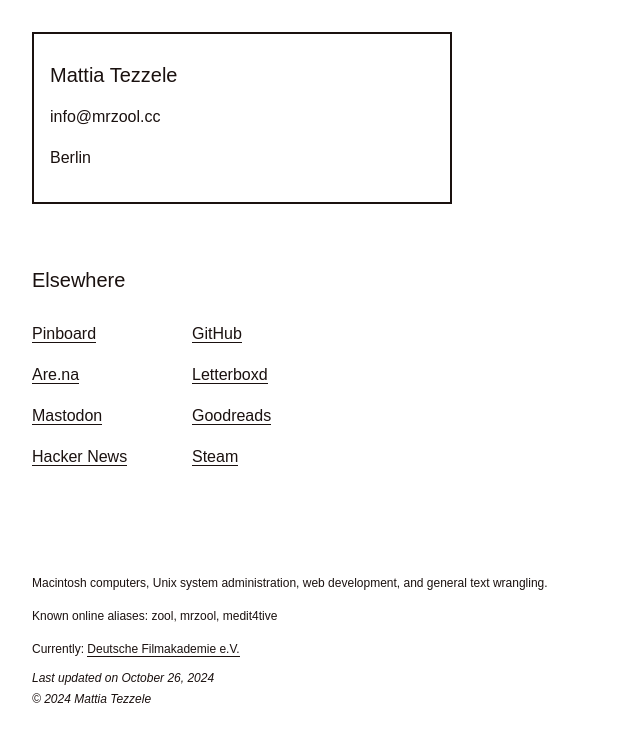
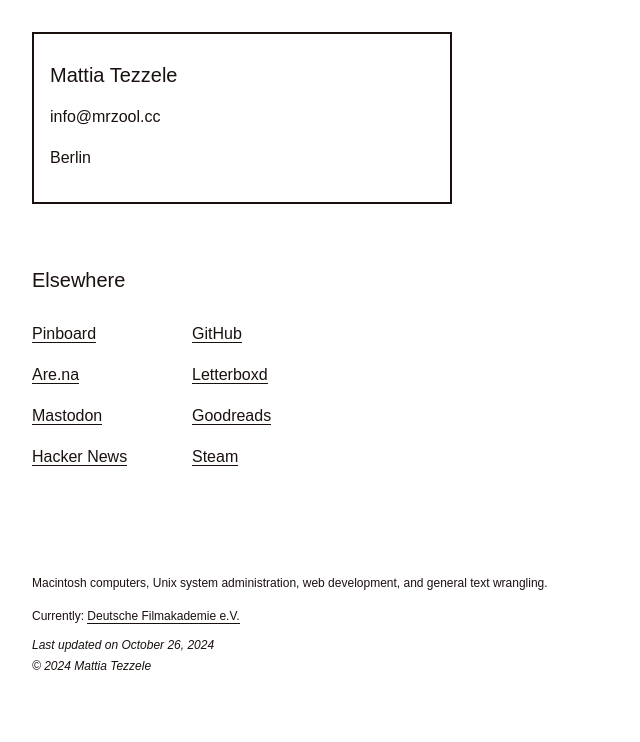
Before and after one commit to mrzool/mrzool.github.io, a Jekyll site: the page built from index.md, in a window 1280 px wide. Shown: the top 742 px of the page, without its empty margins (0-640 px from the left). Built offline with Jekyll 4.4.1, drawn with Linux system fonts in a browser that asks for light colours.

Commit message:
delete old file and known online aliases

```diff
--- a/_includes/_footer.html
+++ b/_includes/_footer.html
@@ -1,7 +1,6 @@
 <footer class="max-width-2 ml2 mr2 px2 mt2 mb3" style="line-height: 1.3rem">
   <div class="h6">
     <p class="mb1">{{ site.description }}</p>
-    <p class="mb1">Known online aliases: zool, mrzool, medit4tive</p>
     <p class="mb1">Currently: <a href="https://www.deutsche-filmakademie.de">Deutsche Filmakademie e.V.</a></p>
     <i>Last updated on {{ 'now' | date: "%B %-d, %Y" }}</i><br>
     <i>&copy; {{ 'now' | date: "%Y" }} Mattia Tezzele</i>
```
